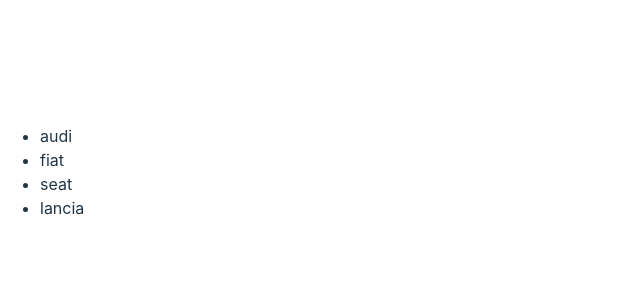
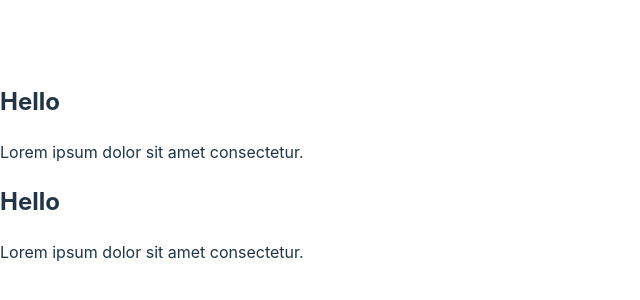
Before and after one commit to chelutaalex/exercises, a React (Vite) app in the folder react/: page / in a window 1280 px wide. Shown: the part 228-528 px from the top of the page, without its empty margins (0-640 px from the left). Built offline with nearby package versions, Linux system fonts and the light colour scheme.

Commit message:
props.children

```diff
--- a/react/src/App.jsx
+++ b/react/src/App.jsx
@@ -4,14 +4,20 @@
 import LoginForm from "./components/LoginForm.jsx"
 import UncontrolledInput from "./components/UncontrolledInput.jsx"
 import ItemList from "./components/ItemList.jsx"
+import Card from "./Card.jsx"
 
 function App() {
 
-  const cars = ["audi" , "fiat" , "seat" , "lancia"]
-
   return (
     <>
-     <ItemList macchine = {cars}/>
+     <Card>
+        <h2>Hello</h2>
+        <p>Lorem ipsum dolor sit amet consectetur.</p>
+      </Card>
+      <Card>
+        <h2>Hello</h2>
+        <p>Lorem ipsum dolor sit amet consectetur.</p>
+      </Card>
     </>
   )
 }
--- /dev/null
+++ b/react/src/Card.jsx
@@ -0,0 +1,15 @@
+
+
+const Card = ({children}) => {
+
+    return(
+        <>
+            <div className="card">
+                {children}
+            </div>
+        </>
+    )
+
+}
+
+export default Card
--- a/react/src/components/ItemList.jsx
+++ b/react/src/components/ItemList.jsx
@@ -7,8 +7,8 @@
         <>
             <ul>
                 {
-                    macchine.map((car, index) => (
-                        <li key={index}>{car}</li>
+                    macchine.map((macchina, index) => (
+                        <li key={index}>{macchina}</li>
                     ))
                 }
             </ul>
```
